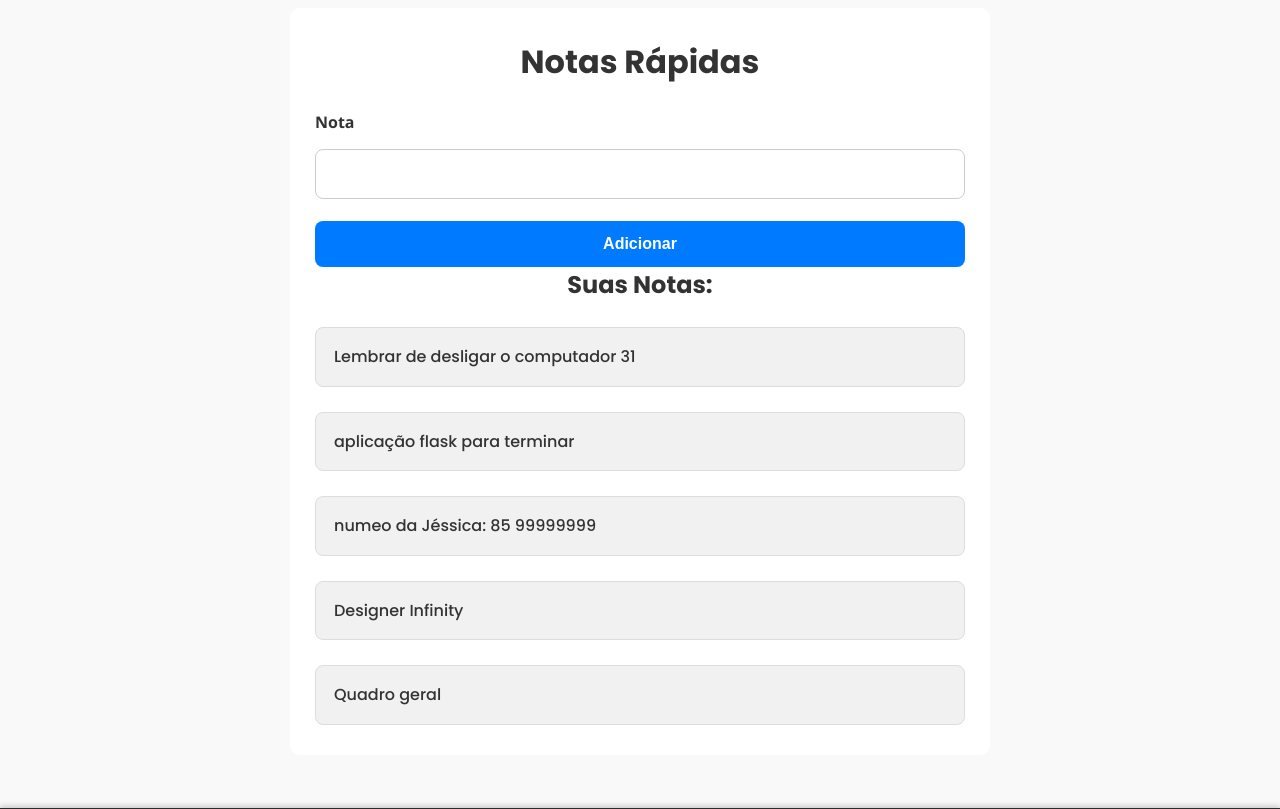
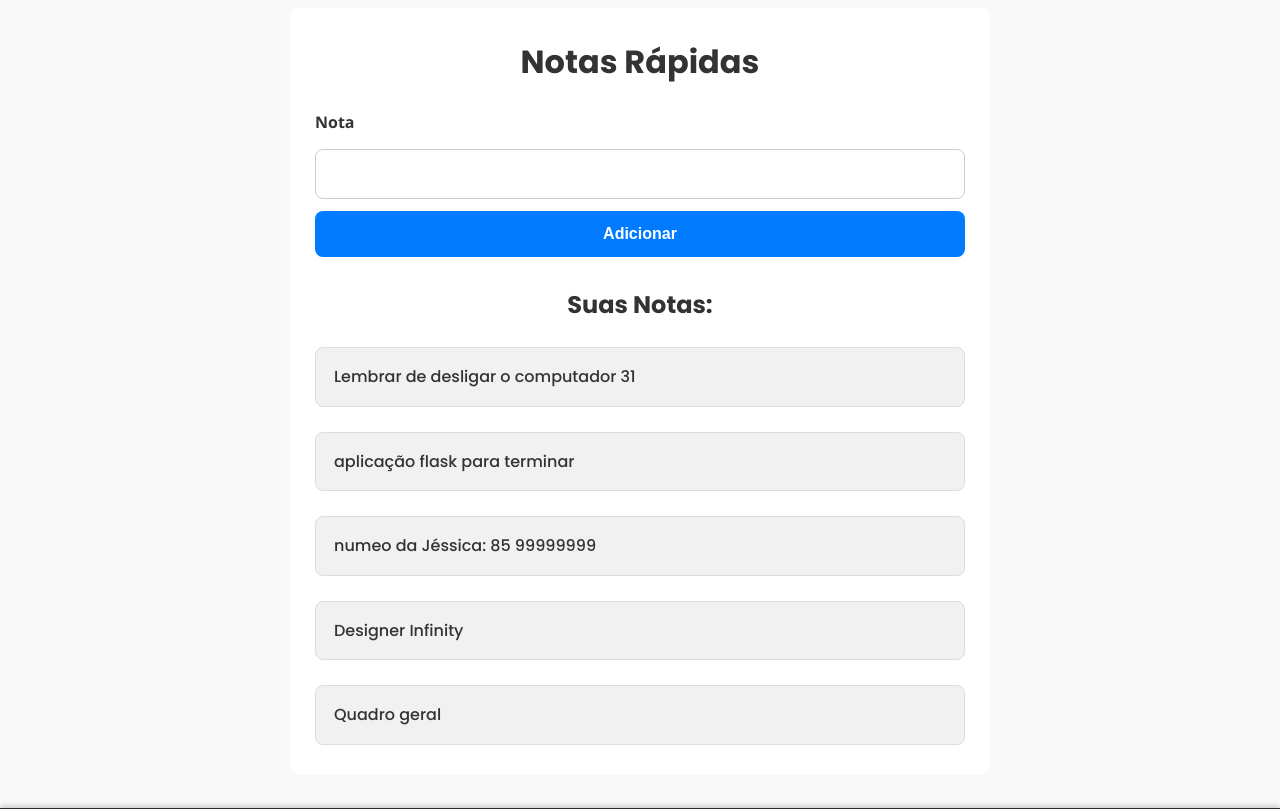
Before and after one commit to JF-Athayde/InfinityHub, a Flask app: page /flash_notes in a window 1280 px wide. Shown: the part 188-997 px from the top of the page. Run offline with Flask 3, Linux system fonts and the light colour scheme; a user stored in the database is signed in; some libraries are stand-ins or nearby versions.

Commit message:
Update note.css

```diff
--- a/Infinity/static/css/note/note.css
+++ b/Infinity/static/css/note/note.css
@@ -37,7 +37,7 @@
 
 /* Botão de envio */
 .note-submit {
-    margin-top: 10px;
+    margin-bottom: 30px;
     padding: 14px;
     font-size: 1rem;
     font-weight: bold;
```
